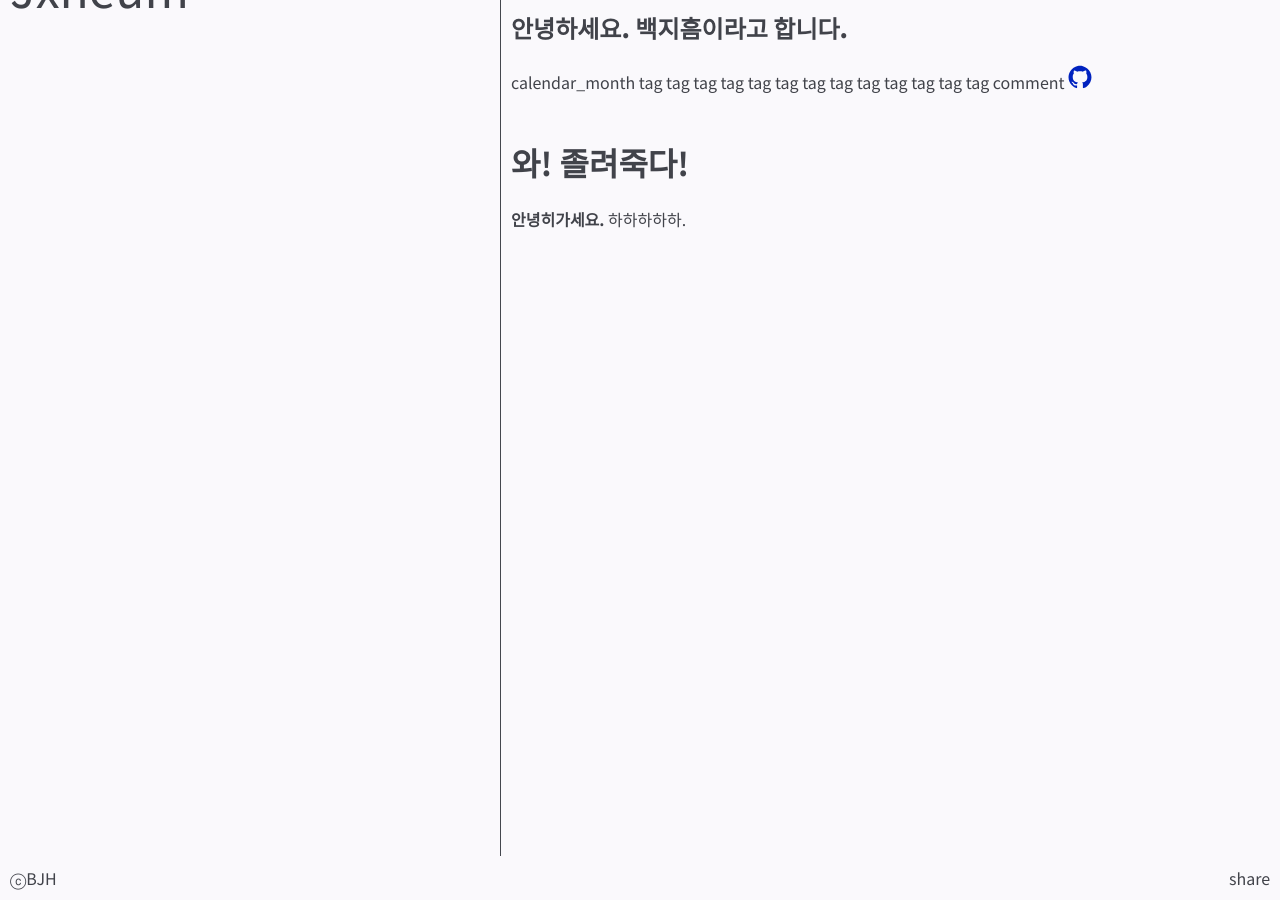
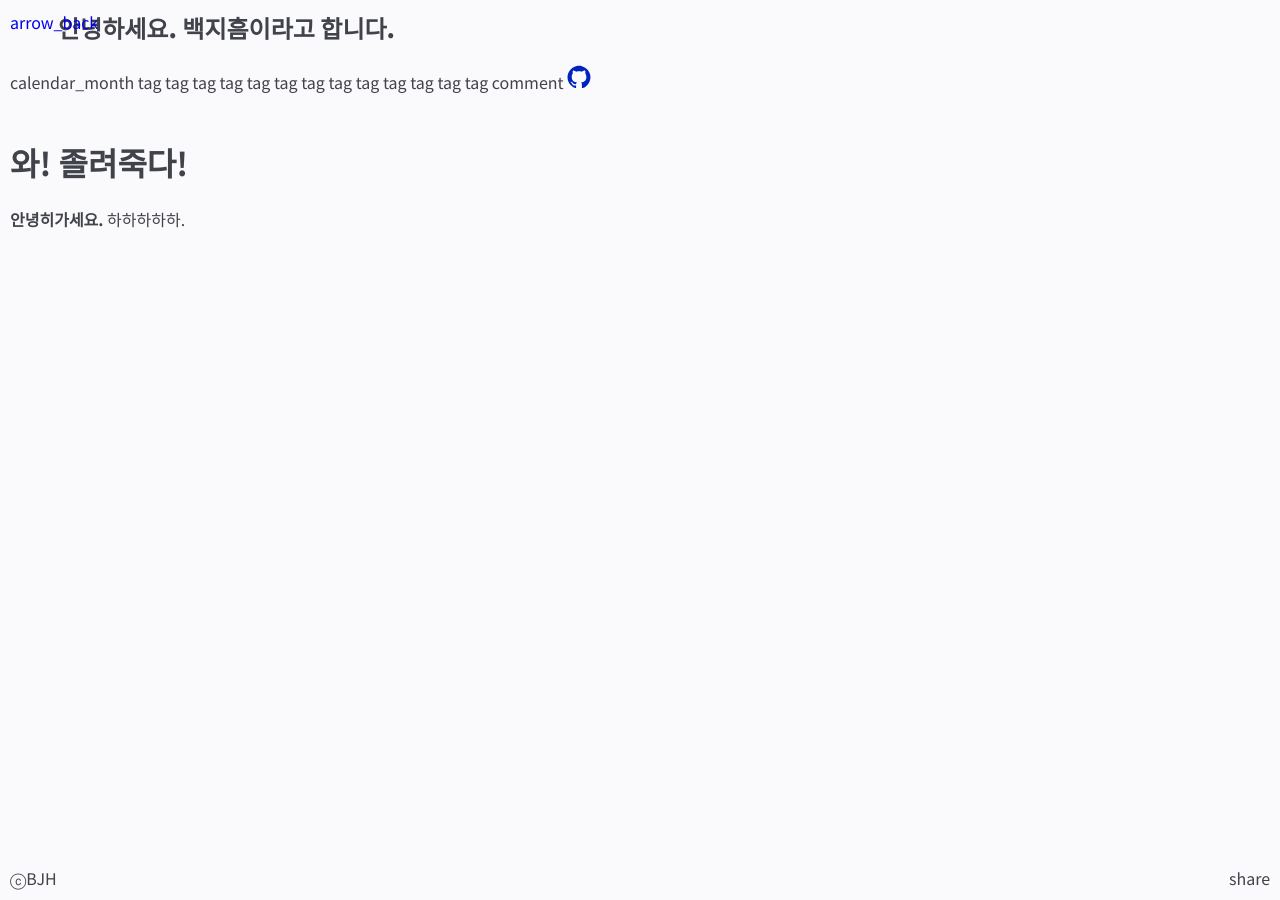
Before and after one commit to jxheum/jxheum.github.io, a Jekyll site: the page built from _posts/2024-10-18-post1.md, in a window 1280 px wide. Built offline with Jekyll 4.4.1, drawn with Linux system fonts in a browser that asks for light colours; comment, search, counter and statistics services are not loaded.

Commit message:
Revert "ㅁ"
This reverts commit 77f55da488150647a0cb3d1eb2346c8255ec6938.

```diff
--- a/_layouts/post.html
+++ b/_layouts/post.html
@@ -16,79 +16,9 @@
     <a href="/" id="backbtna"><md-icon-button class="backbtn" id="backbtn">
         <md-icon>arrow_back</md-icon>
       </md-icon-button></a>
-      <div id="postlist" style="width: 0px;float:left;width:fit-content;overflow-y:auto;">
-        {% include header.html %}
-    <div style="height: 84px;"></div>
-    <div class="content">
-        <md-list>
-            {% for post in paginator.posts %}
-
-
-            <a href="{{ post.url }}" style="text-decoration: none;">
-                            <md-list-item
-                                type="link">
-                              <div slot="headline">{{ post.title }}</div>
-                              <div slot="supporting-text">{{ post.excerpt | strip_html | truncatewords: 20 }}</div>
-                              <div slot="supporting-text"><md-icon style="font-size: 18px;width: 20px;height: 20px;vertical-align: -4.5px;">calendar_month</md-icon> {{ post.date | date: '%Y-%m-%d %H:%M' }}</div>
-                              <md-icon slot="end">arrow_forward_ios</md-icon>
-                            </md-list-item>
-                            </a>
-                            <md-divider></md-divider>
-
-
-            {% endfor %}
-            </md-list>
-    </div>
-    {% include pagination.html %}
-
-
-<script>
-  header = document.getElementById('header');
-  window.addEventListener('scroll', () => {
-      if (window.scrollY == 0) {
-          header.style.fontSize = "";
-      } else if (window.scrollY <= 48) {
-          header.style.fontSize = 48 - scrollY/5;
-      } else {
-          header.style.fontSize = "20px"
-      }
-  });
-
-  window.addEventListener('DOMContentLoaded', () => {
-    document.getElementById('loader').style.opacity = 0;
-
-  });
-</script>
-
-<script>
-  postlist = document.getElementById('postlist')
-
-  function resizeevent() {
-    const width = window.innerWidth;
-    const height = window.innerHeight;
-    if (width >= 1000) {
-      postlist.style.width = '500px'
-      postlist.style.height = 'calc(100vh)'
-      postlist.style.borderRight = '1px #44474e solid'
-    }
-    else {
-      postlist.style.width = ''
-      postlist.style.height = ''
-      postlist.style.borderRight = ''
-    }
-  }
-  window.addEventListener("resize", function() {
-    resizeevent();
-})
-window.onload = function() {
-resizeevent();
-}
-</script>
-      </div>
-<div id="content2">
 <h1 style="margin: 0px" id="title" class="title">{{ page.title }}</h1>
 
-<div class="content" id="content1">
+<div class="content">
     <div id="infosec">
         <md-chip-set>
             <md-assist-chip label="{{ page.date | date: '%Y-%m-%d %H:%M' }}"><md-icon slot="icon">calendar_month</md-icon></md-assist-chip>
@@ -106,7 +36,7 @@ resizeevent();
     </div><br>
     {{page.content | markdownify}}
 </div>
-<md-divider style="width: auto;"></md-divider>
+<md-divider></md-divider>
 {% if page.comments %}
 <div class="comment" id="comments">
     <livere-comment client-id="lDpERBBIvMst48KinATk"></livere-comment>
@@ -114,7 +44,6 @@ resizeevent();
 </div>
 
 {% endif %}
-</div>
 
 <md-fab lowered aria-label="Share" class="share" onclick="share()">
     <md-icon slot="icon">share</md-icon>
@@ -198,42 +127,3 @@ resizeevent();
 
   });
 </script>
-
-<script>
-    postlist = document.getElementById('postlist')
-    contentdiv = document.getElementById('content2')
-    backbtna = document.getElementById('backbtna')
-    title = document.getElementById('title')
-    content1 = document.getElementById('content1')
-
-    function resizeevent() {
-      const width = window.innerWidth;
-      const height = window.innerHeight;
-      if (width >= 1000) {
-        postlist.style.width = '500px'
-        postlist.style.height = 'calc(100vh)'
-        postlist.style.borderRight = '1px #44474e solid'
-        contentdiv.style.width = 'calc(100% - 511px)'
-        contentdiv.style.paddingLeft = '511px'
-        backbtna.style.display = 'none'
-        title.style.paddingLeft = '0px'
-        content1.style.marginLeft = '0px'
-      }
-      else {
-        postlist.style.width = ''
-        postlist.style.height = ''
-        postlist.style.borderRight = ''
-        contentdiv.style.width = ''
-        contentdiv.style.paddingLeft = ''
-        backbtna.style.display = ''
-        title.style.paddingLeft = ''
-        content1.style.marginLeft = ''
-      }
-    }
-    window.addEventListener("resize", function() {
-      resizeevent();
-  })
-  window.onload = function() {
-  resizeevent();
-  }
-  </script>
--- a/_layouts/postlist.html
+++ b/_layouts/postlist.html
@@ -6,6 +6,7 @@
     <link rel="shortcut icon" type="image/x-icon" href="https://jxheum.github.io/icon.ico" />
     <link rel="apple-touch-icon" href="https://jxheum.github.io/icon.png">
   {% include head.html %}
+
   <title>Jxheum</title>
 </head>
   <body id="postlist">
```
